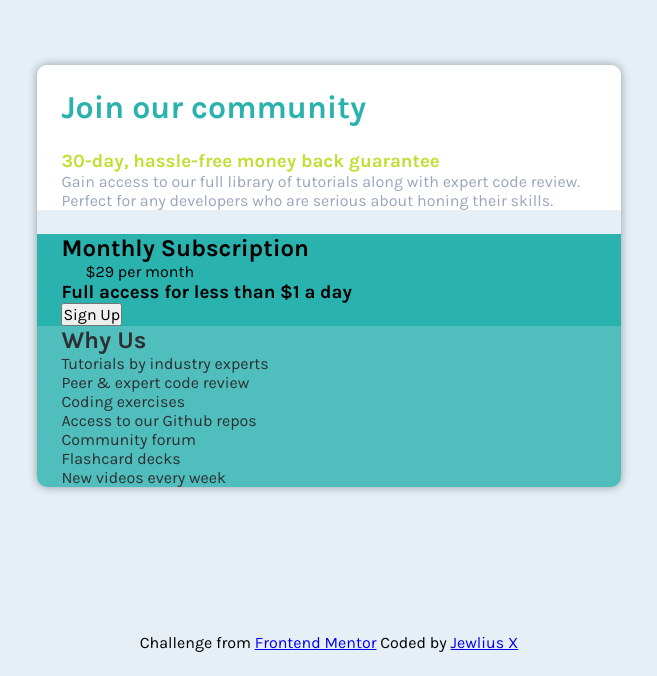
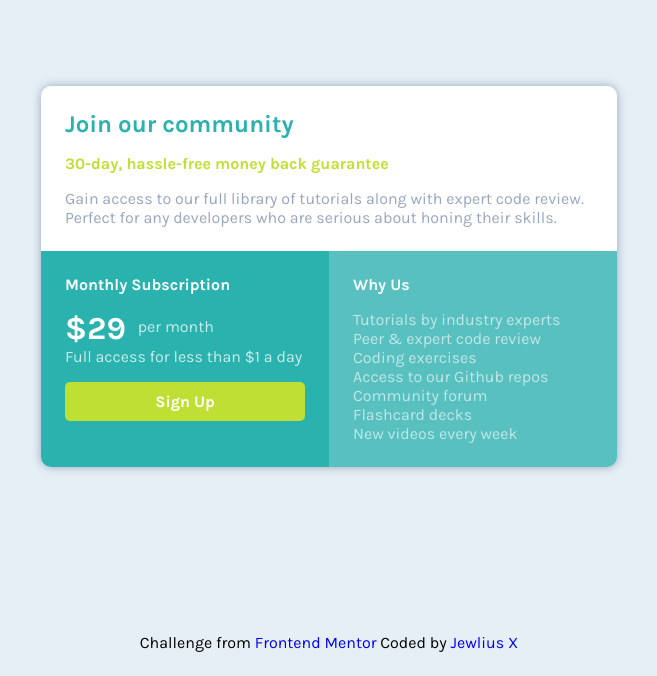
Before and after one commit to j3wlius/single-price-component, a plain HTML site: page index.html in a window 1280 px wide. Shown: the part 124-800 px from the top of the page, without its empty margins (311-968 px from the left). Drawn offline with Linux system fonts and the light colour scheme.

Commit message:
Styles update for single price component challenge

```diff
--- a/index.html
+++ b/index.html
@@ -34,11 +34,14 @@
           <div class="cyan-bg">
             <h2>Monthly Subscription</h2>
 
-            <div class="price">
-              <p>$29 <span>per month</span></p>
+            <div>
+              <p>
+                <span class="price">$29</span>
+                <span class="time">per month</span>
+              </p>
+
+              <p class="access">Full access for less than $1 a day</p>
             </div>
-
-            <h3>Full access for less than $1 a day</h3>
 
             <button class="btn">Sign Up</button>
           </div>
@@ -62,12 +65,14 @@
 
     <footer>
       <p class="credits">
-        Challenge from <span
+        Challenge from
+        <span
           ><a href="https://frontendmentor.io" target="_blank"
             >Frontend Mentor</a
           ></span
         >
-        Coded by <span><a href="https://jewlius.me" target="_blank">Jewlius X</a></span>
+        Coded by
+        <span><a href="https://jewlius.me" target="_blank">Jewlius X</a></span>
       </p>
     </footer>
   </body>
--- a/style.css
+++ b/style.css
@@ -15,12 +15,14 @@ html {
   margin: 0;
   padding: 0;
   box-sizing: border-box;
+  /* border: 1px solid red; */
+  font-size: 16px;
 }
-
 
 body {
   height: 100vh;
   width: 100vw;
+  font-weight: 400;
   overflow: hidden;
   font-family: var(--font);
   display: flex;
@@ -38,53 +40,8 @@ li {
   list-style: none;
 }
 
-#container {
-    /* border-radius: 30px; */
-    width: 90%;
-    margin-inline: auto;
-}
-
-.grid-container {
-    max-width: 90%;
-    margin-inline: auto;
-    box-shadow: 0px 0px 10px hsl(204, 10%, 60%);
-    border-radius: 10px;
-}
-
-.grid-container div {
-    padding-inline: 1.5rem;
-}
-
-.white-bg {
-    border-radius: 10px 10px 0 0;
-    background-color: white;
-    padding-top: 1.5rem;
-}
-
-.white-bg .title {
-    color: var(--cyan);
-    margin-bottom: 1.5rem;
-    font-weight: 700;
-}
-
-.white-bg h3 {
-    color: var(--bright-yellow);
-    /* margin-bottom: 1.5rem; */
-}
-
-.white-bg .paragraph-text {
-    margin-bottom: 1.5rem;
-    color: var(--grayish-blue);
-}
-
-.cyan-bg {
-    background-color: var(--cyan);
-}
-
-.light-cyan {
-    background-color: var(--cyan);
-    opacity: 0.8;
-    border-radius: 0 0 10px 10px;
+a {
+    text-decoration: none;
 }
 
 footer {
@@ -93,12 +50,115 @@ footer {
     padding-bottom: 1.5rem;
 }
 
+.credits a:hover {
+    text-decoration: underline;
+}
+
+.grid-container {
+    width: 80%;
+    margin-inline: auto;
+    box-shadow: 0px 0px 10px var(--grayish-blue);
+    border-radius: 10px;
+}
+
+.grid-container > div {
+    padding: 1.5rem;
+}
+
+.white-bg {
+    background-color: #fff;
+    border-radius: 10px 10px 0 0;
+}
+.title {
+    color: var(--cyan);
+    font-weight: 700;
+    margin-bottom: 1rem;
+}
+
+.white-bg h3 {
+    color: var(--bright-yellow);
+    margin-bottom: 1rem;
+}
+
+.paragraph-text {
+    color: var(--grayish-blue);
+}
+
+
+.cyan-bg {
+    background-color: var(--cyan);
+    color: #fff;
+}
+
+.cyan-bg h2 {
+    margin-bottom: 1rem;
+}
+
+.cyan-bg div {
+    margin-bottom: 1rem;
+}
+
+.price {
+    font-weight: 700;
+    font-size: 2rem;
+}
+
+.time {
+    vertical-align: super;
+    opacity: 0.75;
+    margin-left: 0.5rem;
+}
+
+.access {
+    opacity: 0.75;
+}
+
+.cyan-bg .btn {
+    color: #fff;
+    border: none;
+    background-color: var(--bright-yellow);
+    border-radius: 5px;
+    display: block;
+    width: 100%;
+    padding-block: 10px;
+    font-weight: 700;
+}
+
+.light-cyan {
+    background-color: var(--cyan);
+    border-radius: 0 0 10px 10px;
+    opacity: 0.75;
+    color: #fff;
+}
+
+.light-cyan h2 {
+    margin-bottom: 1rem;
+}
+
+.light-cyan li {
+    opacity: 0.65;
+}
+
 @media only screen and (min-width: 760px) {
-    #container {
+    .grid-container {
+        display: grid;
+        grid-template-columns: 1fr 1fr;
         max-width: 720px;
     }
 
-    .grid-container {
-        width: 100%;
+    .white-bg {
+        grid-column: 1 / -1;
+    }
+
+    .title {
+        font-size: 1.5rem;
+    }
+
+    .cyan-bg {
+        border-radius: 0 0 0 10px;
+    }
+
+    .light-cyan {
+        border-radius: 0 0 10px 0;
     }
 }
```
Lines whose indentation alone changed are shown as unchanged.
